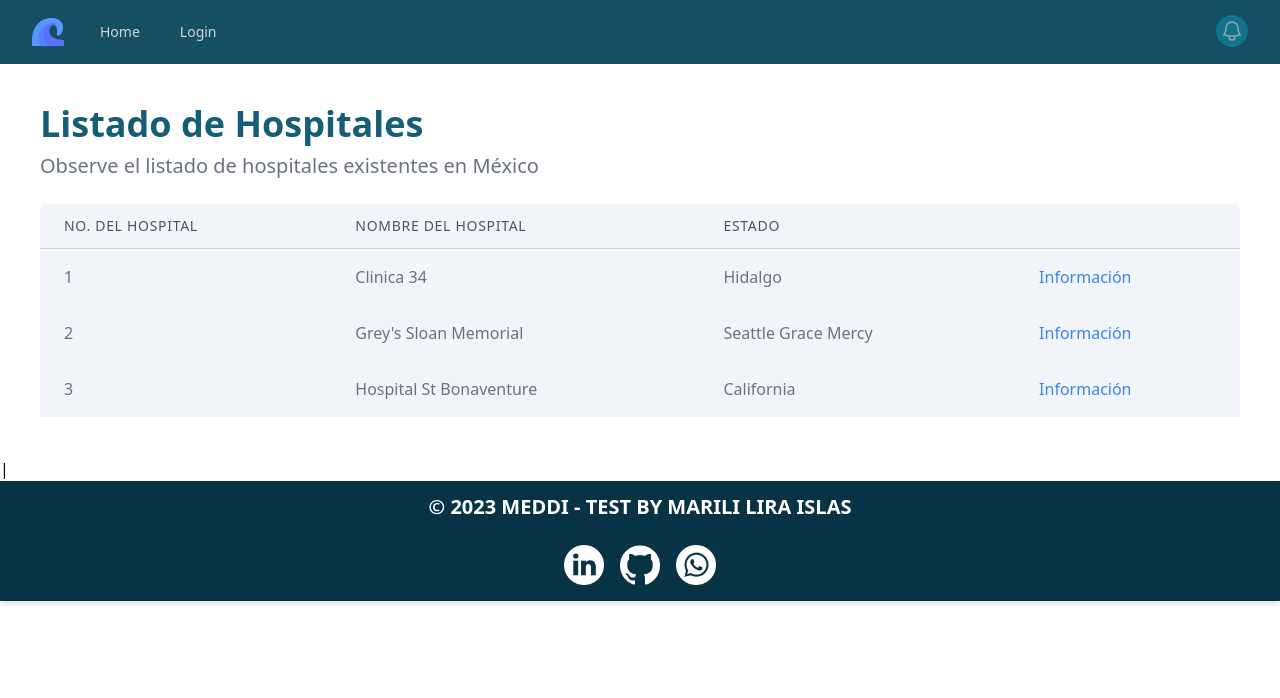
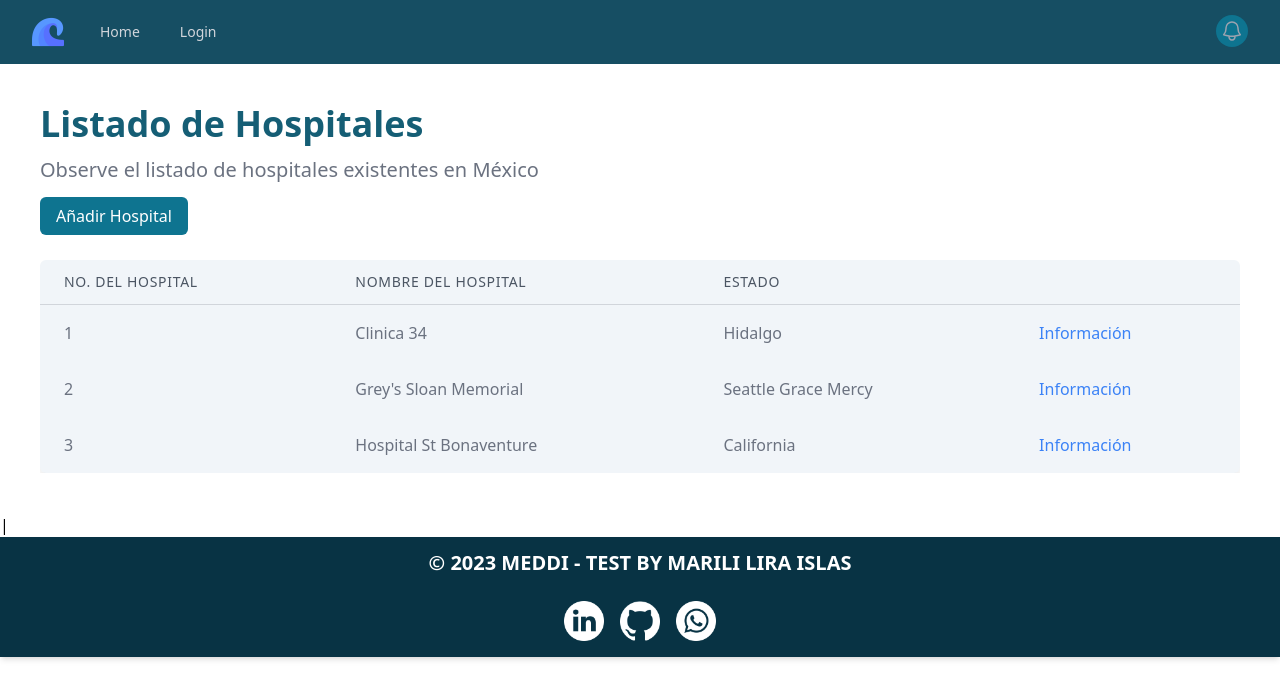
Before and after one commit to MariliLira19/MeddiPrueba, a Nuxt app in the folder medditest/: page /listhospital in a window 1280 px wide. Shown: the top 698 px of the page. Built offline with nearby package versions, Linux system fonts and the light colour scheme.

Commit message:
Update Address

```diff
--- a/medditest/pages/Registro.vue
+++ b/medditest/pages/Registro.vue
@@ -11,12 +11,12 @@
               <form @submit.prevent="login">
                 <div class="mb-4">
                   <label for="email" class="block text-gray-600 text-sm font-medium mb-2">Increse su Correo Electrónico</label>
-                  <input type="email" id="email" v-model="email" class="w-full border-gray-300 rounded-md p-2" required>
+                  <input type="email" id="email"  class="w-full border-gray-300 rounded-md p-2" required>
                 </div>
 
                 <div class="mb-4">
                   <label for="password" class="block text-gray-600 text-sm font-medium mb-2">Ingrese su Contraseña</label>
-                  <input type="password" id="password" v-model="password" class="w-full border-gray-300 rounded-md p-2" required>
+                  <input type="password" id="password"  class="w-full border-gray-300 rounded-md p-2" required>
                 </div>
 
                 <div class="mb-4">
--- a/medditest/pages/infohospital.vue
+++ b/medditest/pages/infohospital.vue
@@ -31,7 +31,11 @@
                         <td class="px-6 py-4 whitespace-nowrap text-gray-500">clinica34@org.com</td>
                         <td class="px-6 py-4 whitespace-nowrap text-gray-500">300</td>
                         <td class="px-6 py-4 whitespace-nowrap text-gray-500">
-                            <button class="text-blue-500">Editar</button>
+                            <router-link
+                                to="/update"
+                                class="text-blue-500">
+                                    Editar
+                            </router-link>
                         </td>
                         </tr>
                         <tr>
@@ -41,7 +45,11 @@
                         <td class="px-6 py-4 whitespace-nowrap text-gray-500">greysloan@org.com</td>
                         <td class="px-6 py-4 whitespace-nowrap text-gray-500">300</td>
                         <td class="px-6 py-4 whitespace-nowrap text-gray-500">
-                            <button class="text-blue-500">Editar</button>
+                            <router-link
+                                to="/update"
+                                class="text-blue-500">
+                                    Editar
+                            </router-link>
                         </td>
                         </tr>
                     </tbody>
--- a/medditest/pages/listhospital.vue
+++ b/medditest/pages/listhospital.vue
@@ -4,11 +4,18 @@
         <Navbar/>
 
         <main class="m-10 mb-38">
-                <div class="mb-6 flex-nowrap">
+                <div class="mb-8 flex-nowrap">
                     <h1 class="text-cyan-800 font-extrabold text-4xl mb-2 ">
                         Listado de Hospitales
                     </h1>
-                    <p class="mt-2 mb-2 font-sans font-light text-xl text-gray-500">Observe el listado de hospitales existentes en México</p>
+                    <p class="mt-3 mb-3 font-sans font-light text-xl text-gray-500">Observe el listado de hospitales existentes en México</p>
+                    <div class="text-left mt-5 mb-5">
+                        <router-link
+                          to="/create"
+                          class="bg-cyan-700 text-white rounded-md px-4 py-2 hover:bg-cyan-800 focus:outline-none focus:ring focus:border-cyan-600 ">
+                          Añadir Hospital
+                        </router-link>
+                      </div>
                 </div>
 
                 <div class="overflow-x-auto">
@@ -27,7 +34,11 @@
                         <td class="px-6 py-4 whitespace-nowrap text-gray-500">Clinica 34</td>
                         <td class="px-6 py-4 whitespace-nowrap text-gray-500">Hidalgo</td>
                         <td class="px-6 py-4 whitespace-nowrap text-gray-500">
-                            <button class="text-blue-500">Información</button>
+                            <router-link
+                                to="/info"
+                                class="text-blue-500">
+                                    Informaci&oacute;n
+                            </router-link>
                         </td>
                         </tr>
                         <tr>
@@ -35,7 +46,11 @@
                         <td class="px-6 py-4 whitespace-nowrap text-gray-500">Grey's Sloan Memorial</td>
                         <td class="px-6 py-4 whitespace-nowrap text-gray-500">Seattle Grace Mercy</td>
                         <td class="px-6 py-4 whitespace-nowrap text-gray-500">
-                            <button class="text-blue-500">Información</button>
+                            <router-link
+                                to="/info"
+                                class="text-blue-500">
+                                    Informaci&oacute;n
+                            </router-link>
                         </td>
                         </tr>
                         <tr>
@@ -43,7 +58,11 @@
                             <td class="px-6 py-4 whitespace-nowrap text-gray-500">Hospital St Bonaventure</td>
                             <td class="px-6 py-4 whitespace-nowrap text-gray-500">California</td>
                             <td class="px-6 py-4 whitespace-nowrap text-gray-500">
-                                <button class="text-blue-500">Información</button>
+                                <router-link
+                                to="/info"
+                                class="text-blue-500">
+                                    Informaci&oacute;n
+                            </router-link>
                             </td>
                         </tr>
                     </tbody>
```
Also changed, not shown: medditest/src/router/index.js (+16 -1 lines).
